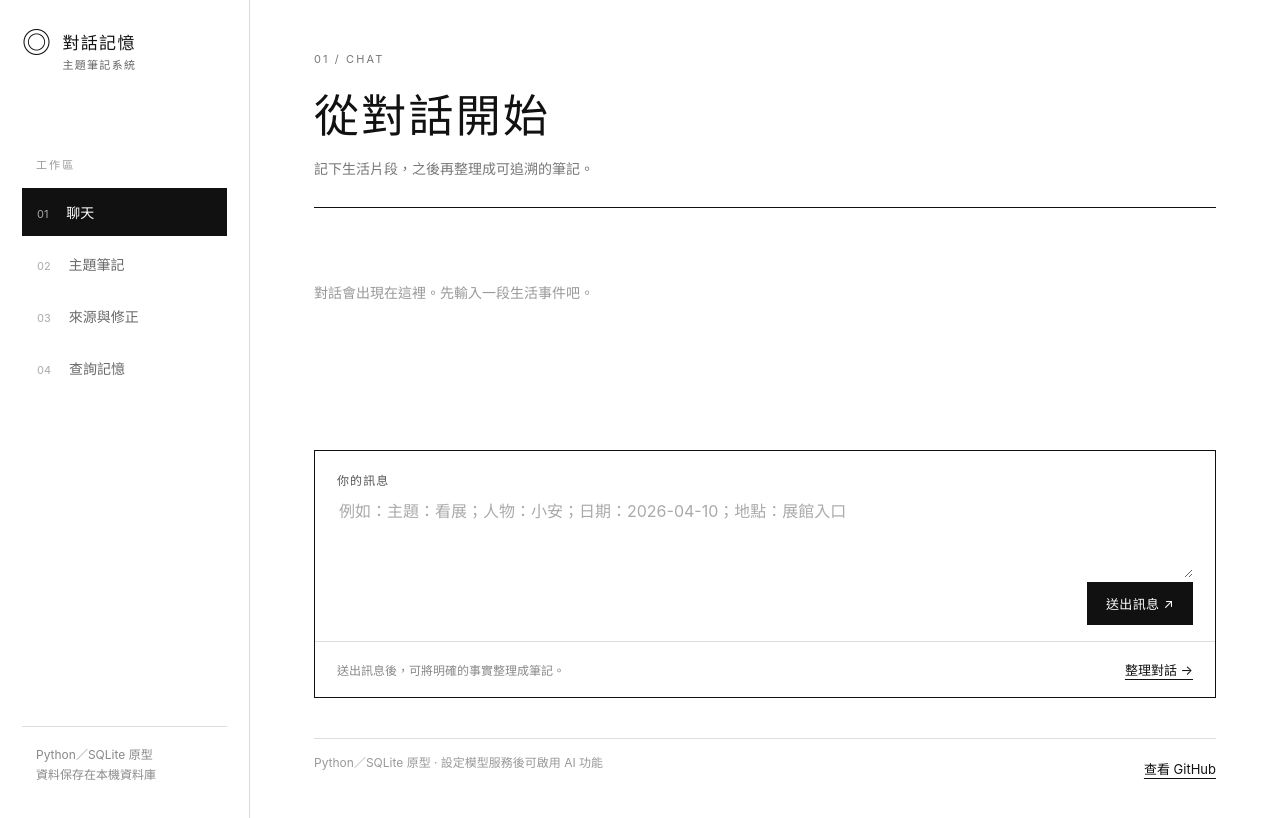
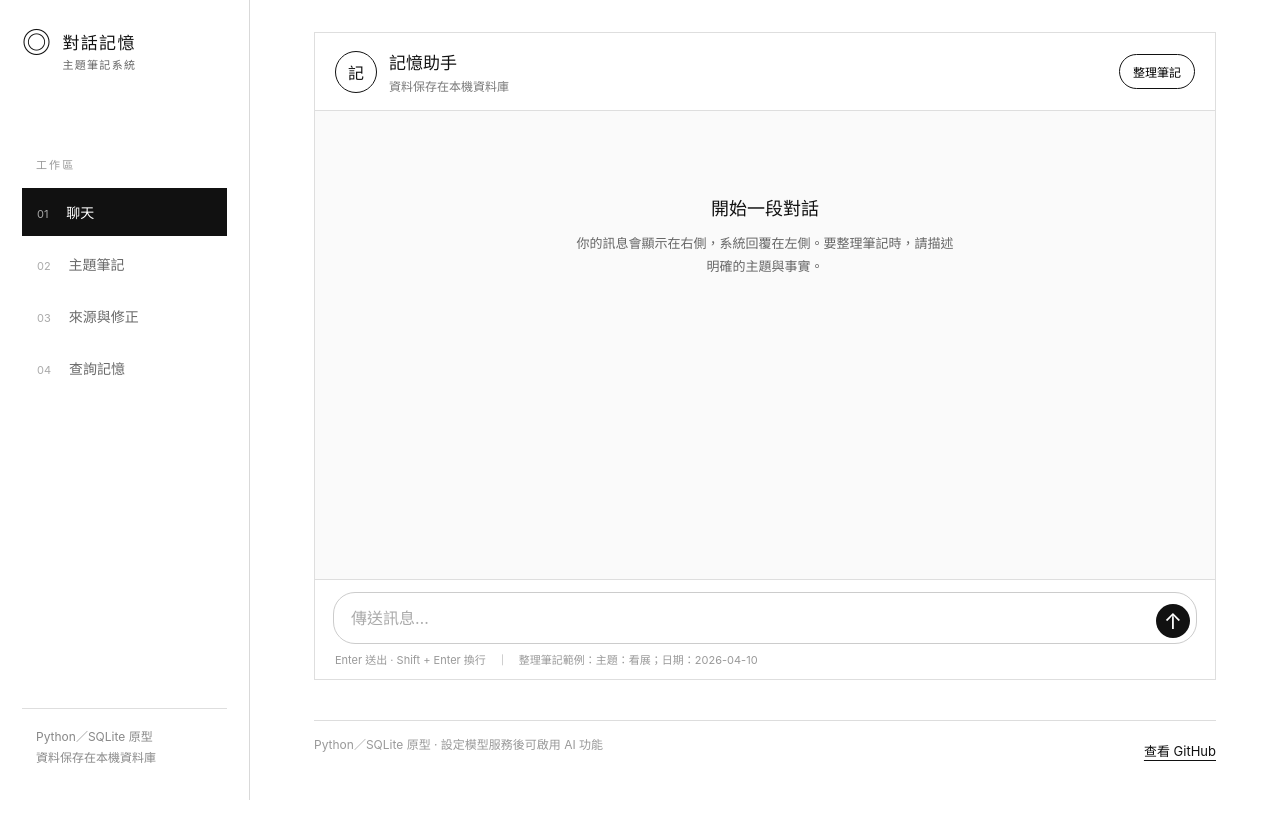
Before and after one commit to c62575998-web/Artificial-Intelligence_AI-Chat-Notes, a Flask app: page / in a window 1280 px wide. Run offline with Flask 3, Linux system fonts and the light colour scheme; data that the repository does not hold is empty.

Commit message:
Make chat view feel like a messaging app

```diff
--- a/docs/core.mjs
+++ b/docs/core.mjs
@@ -13,8 +13,9 @@ export function parseFacts(text) {
 
 export function addMessage(state, text) {
   if (!text.trim()) throw new Error('請輸入訊息');
-  state.messages.push({id: id(state), role: 'user', text: text.trim(), organized: false});
-  state.messages.push({id: id(state), role: 'assistant', text: '訊息已保存。按「整理筆記」可擷取明確的主題與事實。'});
+  const sentAt = new Date().toISOString();
+  state.messages.push({id: id(state), role: 'user', text: text.trim(), organized: false, sentAt});
+  state.messages.push({id: id(state), role: 'assistant', text: '訊息已保存。按「整理筆記」可擷取明確的主題與事實。', sentAt});
 }
 
 export function organize(state) {
--- a/static/app.js
+++ b/static/app.js
@@ -1,8 +1,10 @@
 const $ = name => document.getElementById(name);
 const element = (tag, value, className = '') => {const node = document.createElement(tag); node.textContent = value; node.className = className; return node;};
 const status = (message, error = false) => {$('status').textContent = message; $('status').className = error ? 'error' : '';};
+const timeOf = value => {if (!value) return ''; const date = new Date(value); return Number.isNaN(date.getTime()) ? '' : new Intl.DateTimeFormat('zh-TW', {hour:'2-digit',minute:'2-digit'}).format(date);};
 let conversationId = Number(localStorage.getItem('chat-notes-conversation') || 0);
 let notes = [], selected = null, currentPreview = null, requestId = null;
+let sending = false;
 
 async function api(path, options = {}) {
   const response = await fetch(path, {headers: {'Content-Type': 'application/json'}, ...options});
@@ -34,11 +36,18 @@ async function ensureConversation() {
 async function loadMessages() {
   const messages = await api(`/api/conversations/${conversationId}/messages`);
   const host = $('messages'); host.replaceChildren();
-  if (!messages.length) {host.append(element('p', '對話會出現在這裡。先輸入一段生活事件吧。', 'empty')); return;}
+  if (!messages.length) {
+    const intro = element('div', '', 'chat-intro');
+    intro.append(element('strong', '開始一段對話'), element('p', '你的訊息會顯示在右側，系統回覆在左側。要整理筆記時，請描述明確的主題與事實。'));
+    host.append(intro); return;
+  }
   for (const message of messages) {
-    const bubble = element('div', '', `message ${message.role}`);
-    bubble.append(element('span', message.role === 'user' ? '你' : '系統', 'speaker'), element('span', message.text));
-    host.append(bubble);
+    const row = element('div', '', `message-row ${message.role}`);
+    const content = element('div', '', 'message-content');
+    content.append(element('div', message.text, 'message-bubble'));
+    if (timeOf(message.sent_at)) content.append(element('time', timeOf(message.sent_at), 'message-time'));
+    row.append(element('div', '記', 'message-avatar'), content);
+    host.append(row);
   }
   host.scrollTop = host.scrollHeight;
 }
@@ -98,14 +107,24 @@ async function selectClaim(claimId, navigate = false) {
 
 $('chat-form').onsubmit = async event => {
   event.preventDefault();
+  if (sending) return;
+  sending = true; document.querySelector('#chat-form button').disabled = true;
   try {
     await api(`/api/conversations/${conversationId}/messages`, {method:'POST', body:JSON.stringify({text:$('chat-text').value})});
-    $('chat-text').value = ''; await loadMessages(); status('訊息已保存。');
+    $('chat-text').value = ''; $('chat-text').style.height = ''; await loadMessages(); status('');
   } catch (error) {
-    if (error.saved) {$('chat-text').value = ''; await loadMessages();}
+    if (error.saved) {$('chat-text').value = ''; $('chat-text').style.height = ''; await loadMessages();}
     status(error.message, true);
-  }
+  } finally {sending = false; document.querySelector('#chat-form button').disabled = false; $('chat-text').focus();}
 };
+
+$('chat-text').addEventListener('keydown', event => {
+  if (event.key === 'Enter' && !event.shiftKey && !event.isComposing) {event.preventDefault(); $('chat-form').requestSubmit();}
+});
+$('chat-text').addEventListener('input', event => {
+  event.target.style.height = 'auto';
+  event.target.style.height = `${Math.min(event.target.scrollHeight, 140)}px`;
+});
 
 $('organize').onclick = async () => {
   try {
--- /dev/null
+++ b/static/chat.css
@@ -0,0 +1,17 @@
+.sr-only{position:absolute;width:1px;height:1px;padding:0;margin:-1px;overflow:hidden;clip:rect(0,0,0,0);white-space:nowrap;border:0}
+.chat-page{height:calc(100dvh - 150px);min-height:500px;border:1px solid #dedede;background:#fff}
+.chat-heading{display:flex;align-items:center;gap:12px;border-bottom:1px solid #dedede;padding:16px 20px;flex-shrink:0}
+.chat-avatar,.message-avatar{display:grid;place-items:center;border:1px solid #111;border-radius:50%;font-weight:600;flex-shrink:0}
+.chat-avatar{width:42px;height:42px;font-size:16px}
+.chat-heading-copy{min-width:0}.chat-heading h1{font-size:17px;font-weight:600;margin:0 0 3px}.chat-heading p{font-size:12px;color:#777;margin:0}
+.organize-chip{margin-left:auto;border:1px solid #111;border-radius:20px;background:#fff;padding:8px 13px;white-space:nowrap;font-size:12px}.organize-chip:hover{background:#111;color:#fff}
+.conversation{flex:1;min-height:0;max-height:none;overflow-y:auto;padding:23px 22px;background:#fafafa;overscroll-behavior:contain}
+.chat-intro{text-align:center;max-width:380px;margin:60px auto;color:#666}.chat-intro strong{display:block;color:#111;font-size:18px;font-weight:500;margin-bottom:12px}.chat-intro p{font-size:13px;line-height:1.8;margin:0}
+.message-row{display:flex;align-items:flex-end;gap:9px;margin:0 0 16px}.message-row.user{flex-direction:row-reverse}.message-avatar{width:30px;height:30px;font-size:12px;background:#fff}.message-row.user .message-avatar{display:none}
+.message-content{display:flex;flex-direction:column;align-items:flex-start;max-width:min(70%,550px)}.message-row.user .message-content{align-items:flex-end}
+.message-bubble{border:1px solid #dedede;border-radius:17px 17px 17px 4px;background:#fff;padding:11px 15px;font-size:14px;line-height:1.65;white-space:pre-wrap;overflow-wrap:anywhere}
+.message-row.user .message-bubble{border-color:#111;border-radius:17px 17px 4px 17px;background:#111;color:#fff}
+.message-time{font-size:10px;color:#999;margin-top:5px;padding:0 3px}
+.composer{border:0;border-top:1px solid #dedede;padding:12px 18px 11px;flex-shrink:0}.composer form{padding:0}.input-row{display:flex;align-items:flex-end;gap:8px;border:1px solid #ccc;border-radius:22px;padding:5px 6px 5px 13px}.input-row:focus-within{border-color:#111}.composer textarea{min-height:25px;max-height:140px;padding:8px 4px;resize:none;line-height:1.5;overflow-y:auto}.send-button{display:grid;place-items:center;flex-shrink:0;width:34px;height:34px;border:0;border-radius:50%;background:#111;color:#fff;font-size:22px;line-height:1;margin:0}.send-button:hover{background:#444}.chat-hint{color:#999;font-size:11px;line-height:1.5;margin:8px 2px 0}
+@media(max-width:900px){.chat-page{height:calc(100dvh - 190px)}}
+@media(max-width:580px){.chat-page{height:calc(100dvh - 178px);min-height:450px}.chat-heading{padding:12px}.chat-heading p{font-size:11px}.conversation{padding:16px 12px}.message-content{max-width:84%}.composer{padding:10px}.chat-hint{font-size:10px}.organize-chip{padding:7px 9px}.message-bubble{font-size:14px}}
--- a/templates/index.html
+++ b/templates/index.html
@@ -5,6 +5,7 @@
   <meta name="viewport" content="width=device-width,initial-scale=1">
   <title>對話記憶與主題筆記</title>
   <link rel="stylesheet" href="{{ url_for('static', filename='style.css') }}">
+  <link rel="stylesheet" href="{{ url_for('static', filename='chat.css') }}">
 </head>
 <body>
   <div class="shell">
@@ -22,13 +23,10 @@
     <main class="main">
       <p id="status" role="status" aria-live="polite"></p>
 
-      <section id="page-chat" class="page chat-page">
-        <header class="page-head"><div class="eyebrow">01 / CHAT</div><h1>從對話開始</h1><p>記下生活片段，之後再整理成可追溯的筆記。</p></header>
-        <div id="messages" class="conversation" aria-label="對話內容"></div>
-        <div class="composer">
-          <form id="chat-form"><label for="chat-text">你的訊息</label><textarea id="chat-text" rows="3" required placeholder="例如：主題：看展；人物：小安；日期：2026-04-10；地點：展館入口"></textarea><div class="form-actions"><button type="submit" class="button-dark">送出訊息 <span aria-hidden="true">↗</span></button></div></form>
-          <div class="composer-bottom"><span>送出訊息後，可將明確的事實整理成筆記。</span><button id="organize" type="button" class="button-link">整理對話 →</button></div>
-        </div>
+      <section id="page-chat" class="page chat-page" aria-label="聊天">
+        <header class="chat-heading"><div class="chat-avatar" aria-hidden="true">記</div><div class="chat-heading-copy"><h1>記憶助手</h1><p>資料保存在本機資料庫</p></div><button id="organize" type="button" class="organize-chip">整理筆記</button></header>
+        <div id="messages" class="conversation" role="log" aria-label="對話內容" aria-live="polite"></div>
+        <div class="composer"><form id="chat-form"><div class="input-row"><label class="sr-only" for="chat-text">傳送訊息</label><textarea id="chat-text" rows="1" required placeholder="傳送訊息…"></textarea><button type="submit" class="send-button" aria-label="送出訊息">↑</button></div></form><p class="chat-hint">Enter 送出 · Shift + Enter 換行　｜　整理筆記範例：主題：看展；日期：2026-04-10</p></div>
       </section>
 
       <section id="page-notes" class="page" hidden>
```
Also changed, not shown: docs/app.js (+21 -5 lines), docs/chat.css (added, +17 -0 lines), docs/index.html (+5 -7 lines).
